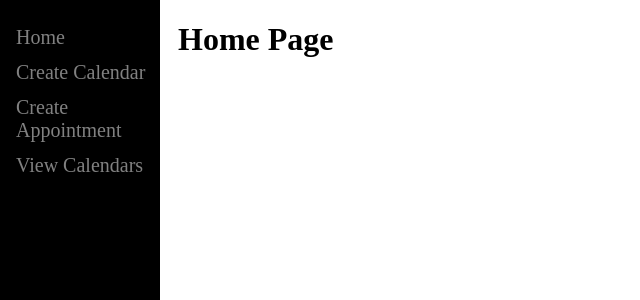
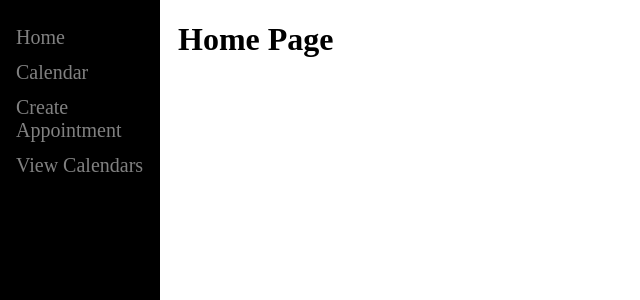
Before and after one commit to Uhgtred/FamilyCalendar, a Django app: template FamilyCalendar/main/templates/main/home.html in a window 1280 px wide. Shown: the top 300 px of the page, without its empty margins (0-640 px from the left). Run offline with Django 4.2, Linux system fonts and the light colour scheme; the template is opened without the code that fills it, so the values that code supplies are empty; parts of the project's set-up code (start-up, migrations or seed data) failed here and were passed over.

Commit message:
Update baseTemplate.html

```diff
--- a/FamilyCalendar/main/templates/main/baseTemplate.html
+++ b/FamilyCalendar/main/templates/main/baseTemplate.html
@@ -32,14 +32,14 @@
             display: none;
             padding: 6px 8px 6px 16px;
             text-decoration: none;
-            font-size: 20px;
+            font-size: 15px;
             color: #818181;
         }
 
         .subNavContent a {
             padding: 6px 8px 6px 16px;
             text-decoration: none;
-            font-size: 20px;
+            font-size: 15px;
             color: #818181;
         }
 
@@ -72,9 +72,9 @@
             </div>
         </div>
         <div class="subNavigation">
-            <a href="/CreateCalendar">Create Calendar</a>
+            <a href="/calendars">Calendar</a>
             <div class="subNavContent">
-                <a href="/calendars">Calendars</a>
+                <a href="/CreateCalendar">New Calendar</a>
             </div>
         </div>
         <div class="subNavigation">
```
